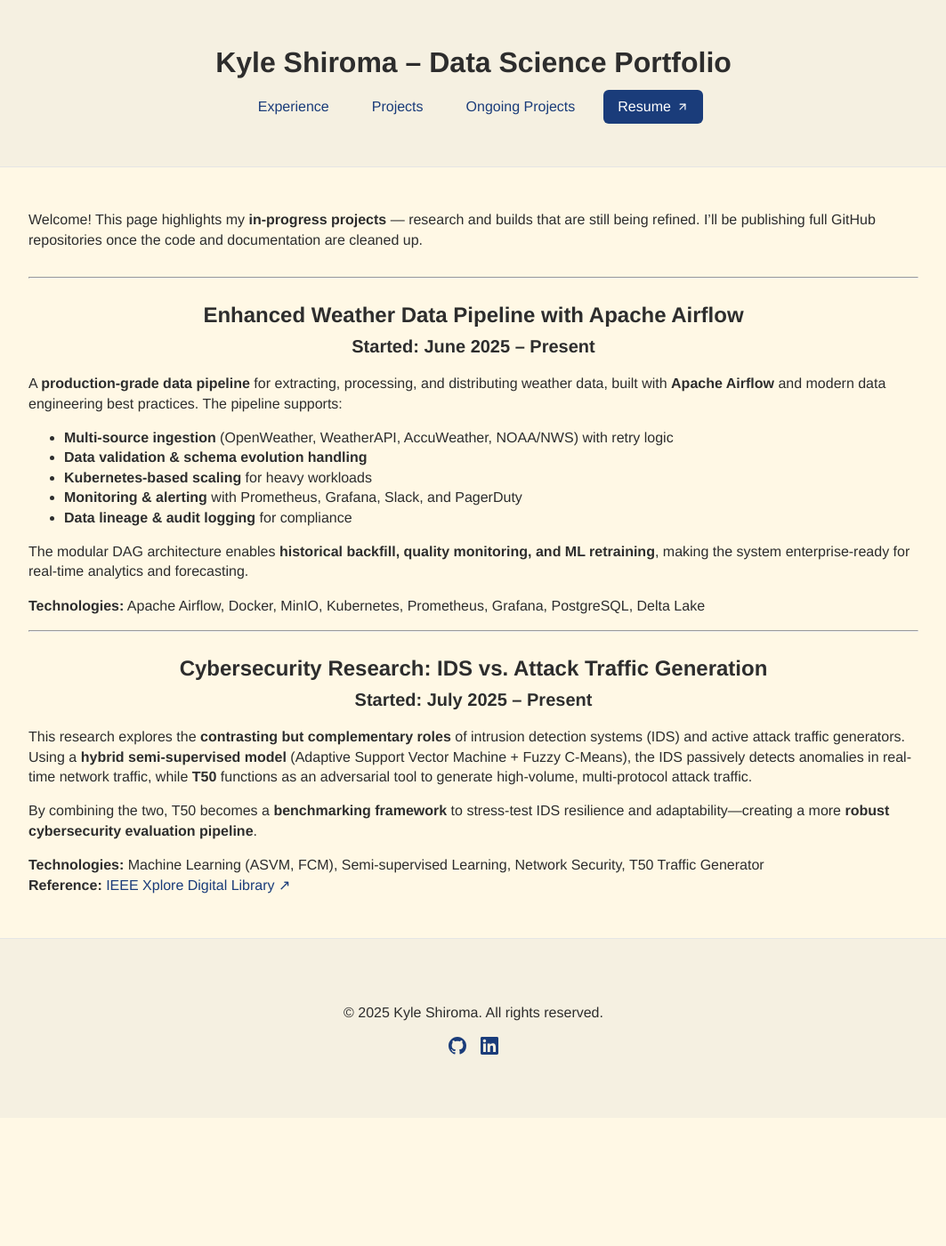
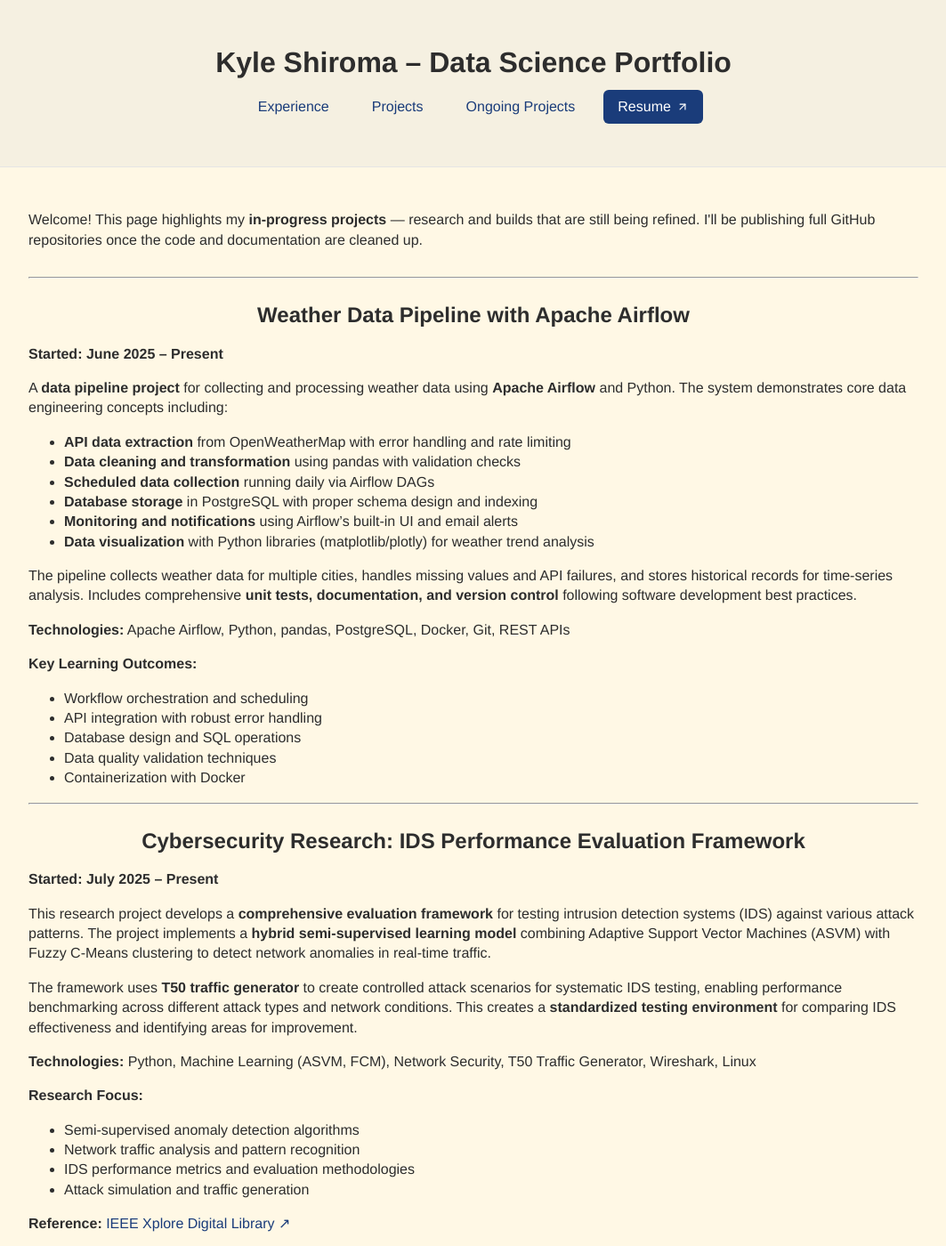
Before and after one commit to k-shiroma-code/k-shiroma-code.github.io, a Jekyll site: the page built from ongoing_projects.md, in a window 1280 px wide and 1400 px high. Shown: the whole window at 89% size, without its empty margins (108-1171 px from the left). Built offline with Jekyll 4.4.1, drawn with Linux system fonts in a browser that asks for light colours.

Commit message:
Update ongoing_projects.md

```diff
--- a/ongoing_projects.md
+++ b/ongoing_projects.md
@@ -8,33 +8,50 @@
 <div style="text-align: center; margin-bottom: 30px;">
   <p>
     Welcome! This page highlights my <strong>in-progress projects</strong> — research and builds that are still being refined.
-    I’ll be publishing full GitHub repositories once the code and documentation are cleaned up.
+    I'll be publishing full GitHub repositories once the code and documentation are cleaned up.
   </p>
 </div>
 
 ---
 
-## Enhanced Weather Data Pipeline with Apache Airflow <br><small>Started: June 2025 – Present</small>
+## Weather Data Pipeline with Apache Airflow
+**Started: June 2025 – Present**
 
-A **production-grade data pipeline** for extracting, processing, and distributing weather data, built with **Apache Airflow** and modern data engineering best practices. The pipeline supports:
+A **data pipeline project** for collecting and processing weather data using **Apache Airflow** and Python. The system demonstrates core data engineering concepts including:
 
-- **Multi-source ingestion** (OpenWeather, WeatherAPI, AccuWeather, NOAA/NWS) with retry logic
-- **Data validation & schema evolution handling**
-- **Kubernetes-based scaling** for heavy workloads
-- **Monitoring & alerting** with Prometheus, Grafana, Slack, and PagerDuty
-- **Data lineage & audit logging** for compliance
+- **API data extraction** from OpenWeatherMap with error handling and rate limiting
+- **Data cleaning and transformation** using pandas with validation checks
+- **Scheduled data collection** running daily via Airflow DAGs
+- **Database storage** in PostgreSQL with proper schema design and indexing
+- **Monitoring and notifications** using Airflow's built-in UI and email alerts
+- **Data visualization** with Python libraries (matplotlib/plotly) for weather trend analysis
 
-The modular DAG architecture enables **historical backfill, quality monitoring, and ML retraining**, making the system enterprise-ready for real-time analytics and forecasting.
+The pipeline collects weather data for multiple cities, handles missing values and API failures, and stores historical records for time-series analysis. Includes comprehensive **unit tests, documentation, and version control** following software development best practices.
 
-**Technologies:** Apache Airflow, Docker, MinIO, Kubernetes, Prometheus, Grafana, PostgreSQL, Delta Lake
+**Technologies:** Apache Airflow, Python, pandas, PostgreSQL, Docker, Git, REST APIs
+
+**Key Learning Outcomes:**
+- Workflow orchestration and scheduling
+- API integration with robust error handling
+- Database design and SQL operations
+- Data quality validation techniques
+- Containerization with Docker
 
 ---
 
-## Cybersecurity Research: IDS vs. Attack Traffic Generation <br><small>Started: July 2025 – Present</small>
+## Cybersecurity Research: IDS Performance Evaluation Framework
+**Started: July 2025 – Present**
 
-This research explores the **contrasting but complementary roles** of intrusion detection systems (IDS) and active attack traffic generators. Using a **hybrid semi-supervised model** (Adaptive Support Vector Machine + Fuzzy C-Means), the IDS passively detects anomalies in real-time network traffic, while **T50** functions as an adversarial tool to generate high-volume, multi-protocol attack traffic.
+This research project develops a **comprehensive evaluation framework** for testing intrusion detection systems (IDS) against various attack patterns. The project implements a **hybrid semi-supervised learning model** combining Adaptive Support Vector Machines (ASVM) with Fuzzy C-Means clustering to detect network anomalies in real-time traffic.
 
-By combining the two, T50 becomes a **benchmarking framework** to stress-test IDS resilience and adaptability—creating a more **robust cybersecurity evaluation pipeline**.
+The framework uses **T50 traffic generator** to create controlled attack scenarios for systematic IDS testing, enabling performance benchmarking across different attack types and network conditions. This creates a **standardized testing environment** for comparing IDS effectiveness and identifying areas for improvement.
 
-**Technologies:** Machine Learning (ASVM, FCM), Semi-supervised Learning, Network Security, T50 Traffic Generator
+**Technologies:** Python, Machine Learning (ASVM, FCM), Network Security, T50 Traffic Generator, Wireshark, Linux
+
+**Research Focus:**
+- Semi-supervised anomaly detection algorithms
+- Network traffic analysis and pattern recognition
+- IDS performance metrics and evaluation methodologies
+- Attack simulation and traffic generation
+
 **Reference:** [IEEE Xplore Digital Library ↗](https://ieeexplore.ieee.org/document/8058397/)
```
